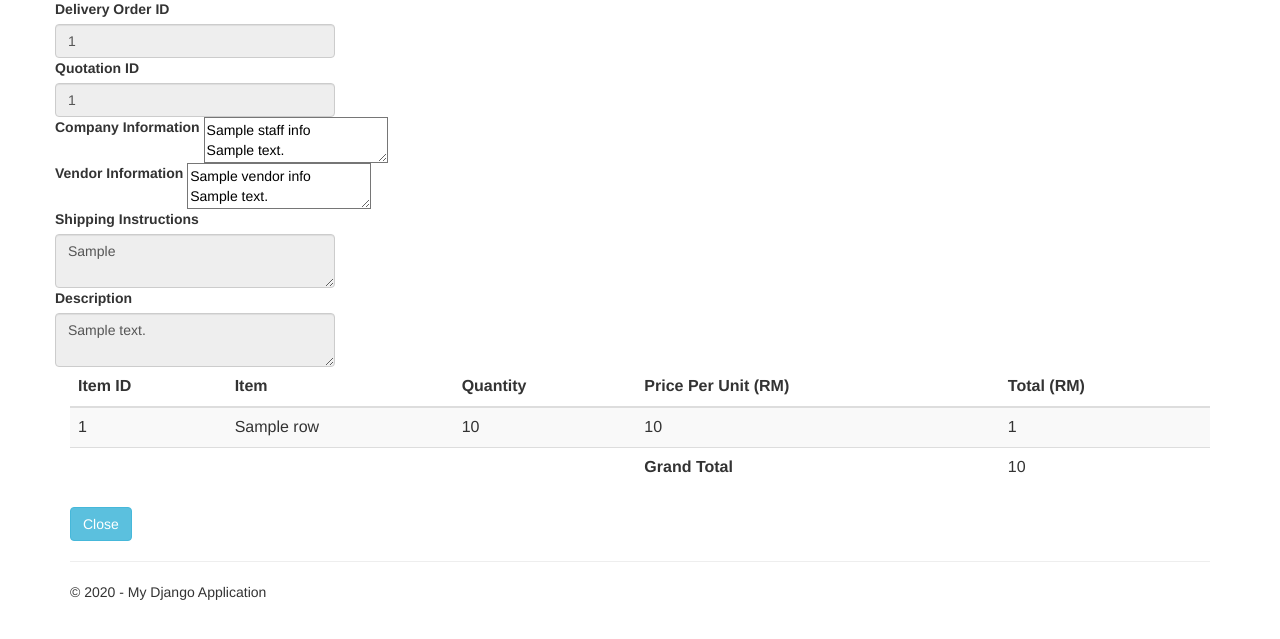
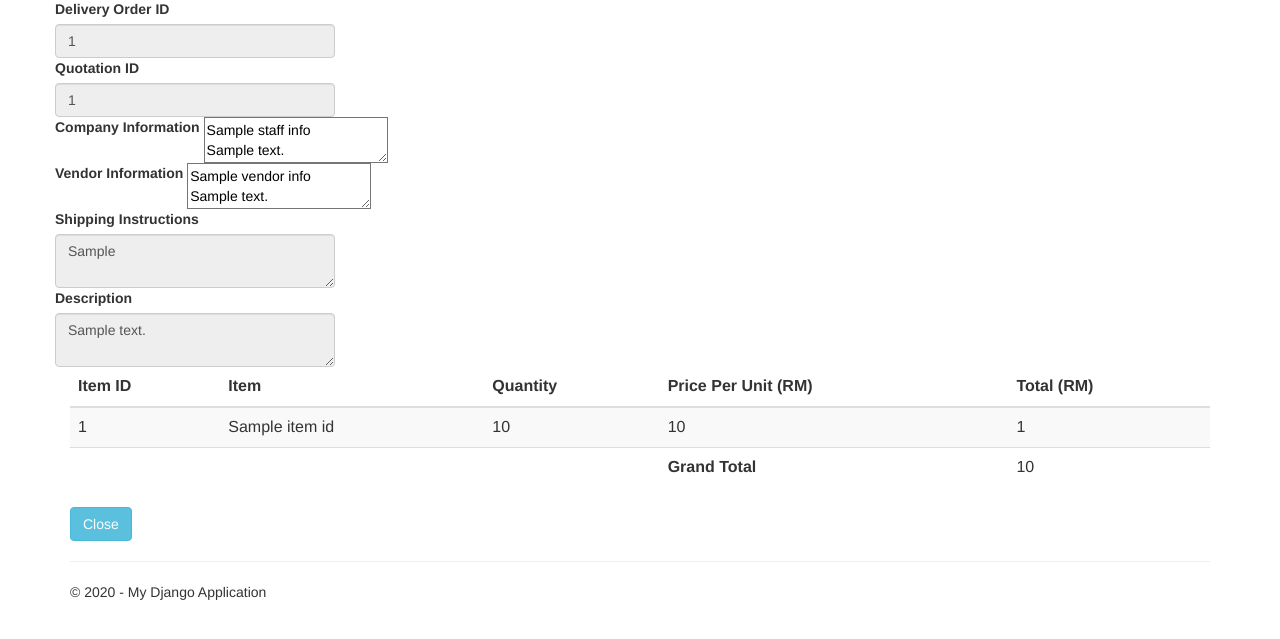
Before and after one commit to syafiqzahri/Group-11-Purchasing-System, a Django app: template Purchasing System/DeliveryOrder/templates/DeliveryOrder/deliveryorderhistorydetails.html in a window 1280 px wide. Shown: the part 96-735 px from the top of the page. Run offline with Django 3.2, Linux system fonts and the light colour scheme; the template is opened without the code that fills it: most values are stand-ins (such as "Sample title", 1, 10 or a date in 2020); some libraries are stand-ins or nearby versions.

Commit message:
deliveryorderhistorydetail(cq2)

```diff
--- a/Purchasing System/DeliveryOrder/templates/DeliveryOrder/deliveryorderhistorydetails.html
+++ b/Purchasing System/DeliveryOrder/templates/DeliveryOrder/deliveryorderhistorydetails.html
@@ -53,7 +53,7 @@
               {% for r in rows %}
             <tr>
                  <td>{{r.item_id}}</td>
-                 <td>{{r.item_name}}</td>
+                 <td>{{r.item_id.item_name}}</td>
                  <td>{{r.quantity}}</td>
                  <td>{{r.unit_price}}</td>
                  <td>{{r.total_price}}</td>
```
Also changed, not shown: Purchasing System/db.sqlite3.
